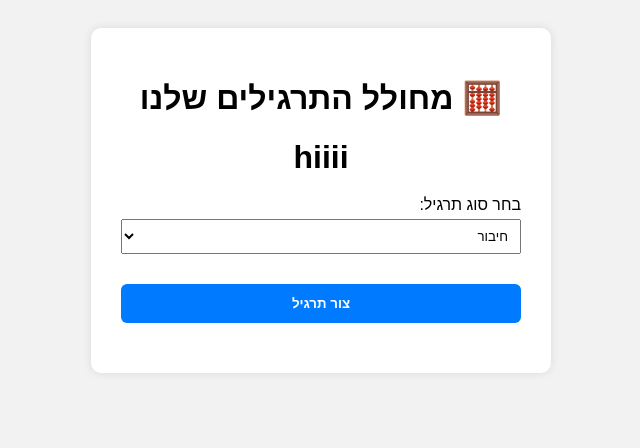
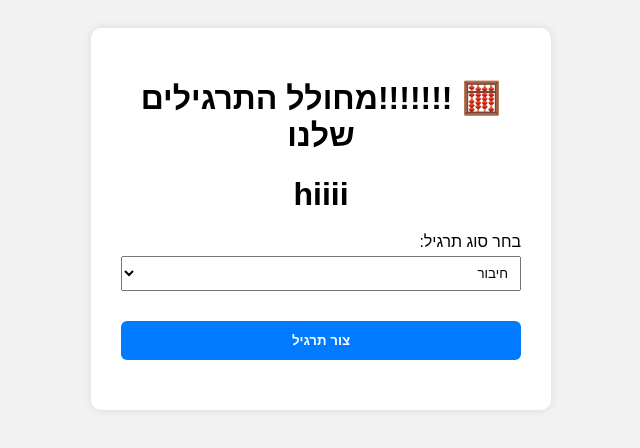
Before and after one commit to DevOps-SAOS/Application, a website: page src/index.html in a window 1280 px wide. Shown: the whole page, without its empty margins (319-959 px from the left). Drawn offline with Linux system fonts and the light colour scheme.

Commit message:
test selenium22

```diff
--- a/src/index.html
+++ b/src/index.html
@@ -8,7 +8,7 @@
   </head>
   <body>
     <div class="container">
-      <h1>🧮 מחולל התרגילים שלנו</h1>
+      <h1>🧮 !!!!!!!מחולל התרגילים שלנו</h1>
       <h1>hiiii</h1>
 
       <label>
```
Also changed, not shown: .github/workflows/main_pull.yml.
